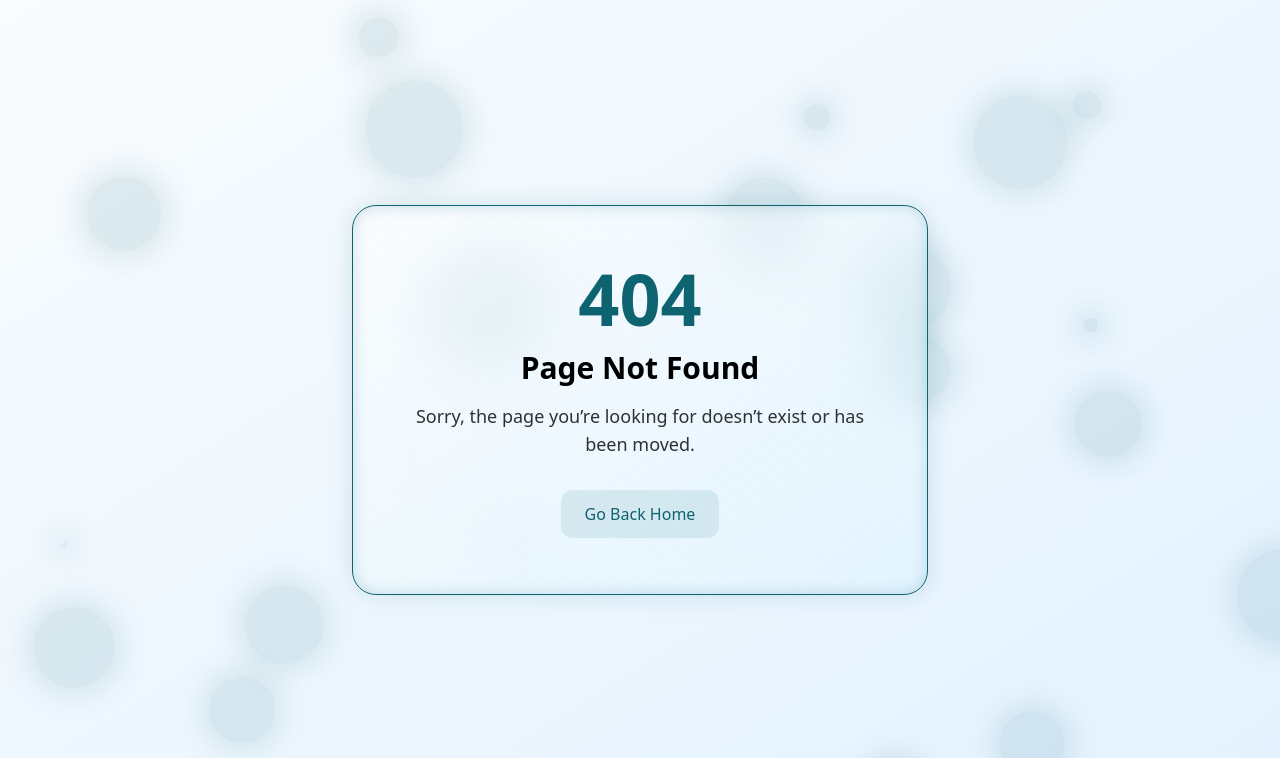
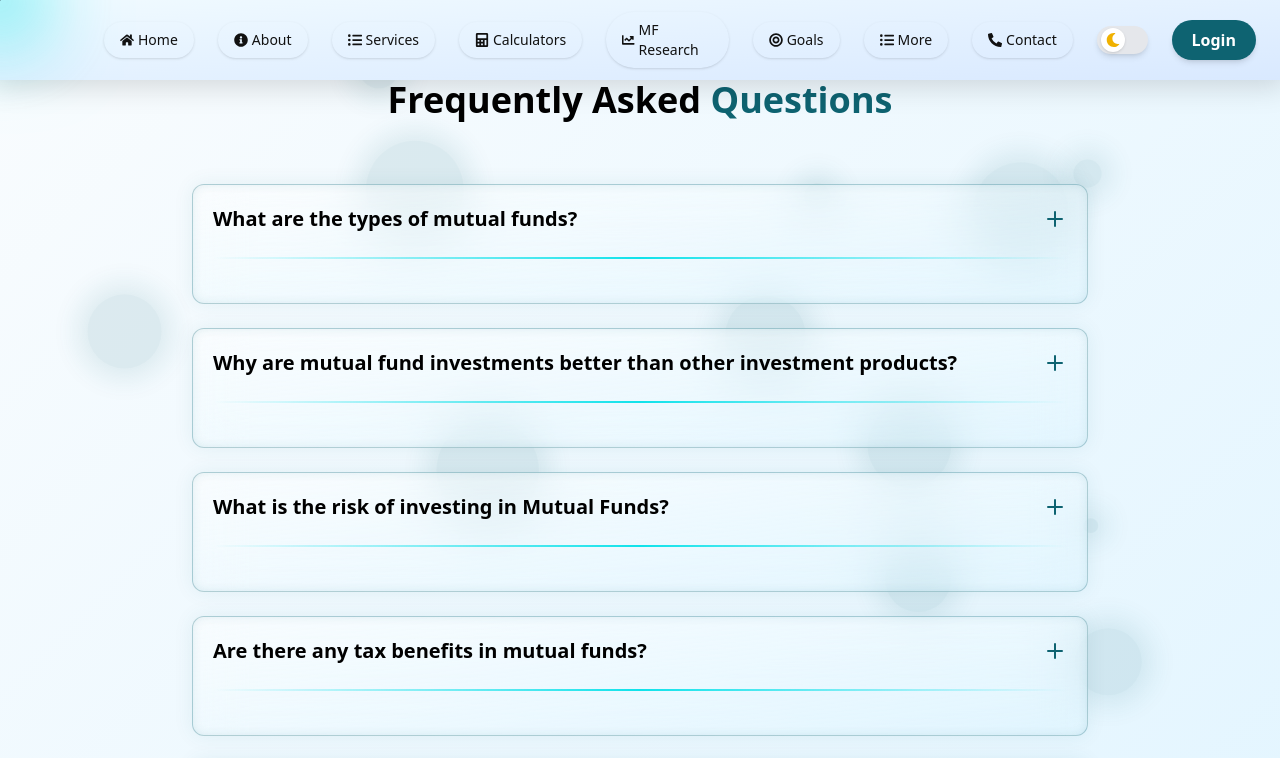
Before and after one commit to Satish-kumar-Meher/Shrinivesh, a React (Vite) app: page /mf_faqs in a window 1280 px wide. Before the commit this address had no page. Shown: the top 758 px of the page. Built offline with nearby package versions, Linux system fonts and the light colour scheme.

Commit message:
FAQs added

```diff
--- /dev/null
+++ b/src/components/more/MutualFundsFAQ.jsx
@@ -0,0 +1,133 @@
+import { useState } from "react";
+import { useSelector } from "react-redux";
+import { motion, AnimatePresence } from "framer-motion";
+import { Plus, Minus } from "lucide-react";
+import { Bubbles } from "../../utils/Bubble";
+
+
+const faqs = [
+  {
+    question: "What are the types of mutual funds?",
+    answer:
+      "Broadly there are two types of mutual fund categories: Equity & Debt. There are various combinations of these two categories that create hybrid funds.",
+  },
+  {
+    question: "Why are mutual fund investments better than other investment products?",
+    answer:
+      "Mutual funds offer diversification, professional management, and flexibility — often with lower costs compared to directly managing a portfolio.",
+  },
+  {
+    question: "What is the risk of investing in Mutual Funds?",
+    answer:
+      "Risks vary based on the fund type. Equity funds carry market risk, while debt funds carry interest rate and credit risks.",
+  },
+  {
+    question: "Are there any tax benefits in mutual funds?",
+    answer:
+      "Yes. ELSS (Equity Linked Savings Scheme) mutual funds offer tax deductions under Section 80C up to ₹1.5 lakhs per year.",
+  },
+  {
+    question: "Is it a good time to invest in mutual funds?",
+    answer:
+      "The best time to invest is when you have clear goals and a disciplined SIP strategy. Timing the market isn't necessary for long-term success.",
+  },
+  {
+    question: "What returns can be expected from Equity oriented funds?",
+    answer:
+      "Returns depend on market performance and fund selection. Historically, equity funds deliver higher returns over the long term.",
+  },
+  {
+    question: "Can I plan to save for my future financial goals using mutual funds?",
+    answer:
+      "Absolutely. Mutual funds are ideal for long-term goals like retirement, education, and buying a home through disciplined investing.",
+  },
+];
+
+const MutualFundsFAQ = () => {
+  const [openIndex, setOpenIndex] = useState(null);
+  const { mode: darkMode } = useSelector((state) => state.screenMode);
+
+  const handleToggle = (index) =>
+    setOpenIndex(openIndex === index ? null : index);
+
+  const bgGradient = darkMode
+    ? "bg-gradient-to-br from-[#0e1525] to-[#081824]"
+    : "bg-gradient-to-br from-[#f9fcfe] to-[#dff4ff]";
+
+  const cardGlass = darkMode
+    ? "bg-gradient-to-br from-[#1a2a38]/40 to-[#0b1925]/20"
+    : "bg-gradient-to-br from-white/50 to-[#d2f2ff]/30";
+
+  const textColor = darkMode ? "text-white" : "text-black";
+  const highlight = darkMode ? "text-[#10e2ea]" : "text-[#0e6371]";
+  const divider =
+    "h-[2px] w-full bg-gradient-to-r from-transparent via-[#10e2ea] to-transparent my-6";
+
+  const glow = darkMode
+    ? "shadow-[inset_0_0_10px_rgba(16,226,234,0.2),0_0_20px_rgba(16,226,234,0.1)]"
+    : "shadow-[inset_0_0_10px_rgba(14,99,113,0.1),0_0_20px_rgba(14,99,113,0.08)]";
+
+  return (
+    <section
+      className={`relative z-0 min-h-screen px-4 py-20 sm:px-8 md:px-12 lg:px-20 ${bgGradient} transition-colors duration-500`}
+    >
+      <Bubbles darkMode={darkMode} />
+
+      <div className="relative z-10 max-w-5xl mx-auto text-center mb-16">
+        <motion.h2
+          initial={{ opacity: 0, y: -30 }}
+          whileInView={{ opacity: 1, y: 0 }}
+          transition={{ duration: 0.6 }}
+          className={`text-3xl sm:text-4xl font-bold ${textColor}`}
+        >
+          Frequently Asked <span className={highlight}>Questions</span>
+        </motion.h2>
+      </div>
+
+      <div className="relative z-10 max-w-4xl mx-auto space-y-6">
+        {faqs.map((faq, index) => (
+          <motion.div
+            key={index}
+            initial={{ scale: 0.85, opacity: 0 }}
+            whileInView={{ scale: 1, opacity: 1 }}
+            transition={{ duration: 0.4, delay: index * 0.05, type: "spring" }}
+            viewport={{ once: true }}
+            className={`p-5 rounded-xl backdrop-blur-xl ${cardGlass} border ${glow} ${
+              darkMode ? "border-[#10e2ea]/40" : "border-[#0e6371]/30"
+            }`}
+          >
+            <button
+              onClick={() => handleToggle(index)}
+              className="w-full flex justify-between items-center text-left"
+            >
+              <h3 className={`text-lg sm:text-xl font-semibold ${textColor}`}>
+                {faq.question}
+              </h3>
+              <span className={highlight}>
+                {openIndex === index ? <Minus /> : <Plus />}
+              </span>
+            </button>
+
+            <AnimatePresence initial={false}>
+              {openIndex === index && (
+                <motion.div
+                  initial={{ opacity: 0, height: 0 }}
+                  animate={{ opacity: 1, height: "auto" }}
+                  exit={{ opacity: 0, height: 0 }}
+                  transition={{ duration: 0.4 }}
+                  className={`overflow-hidden mt-3 text-sm sm:text-base leading-relaxed ${textColor} opacity-90`}
+                >
+                  <div>{faq.answer}</div>
+                </motion.div>
+              )}
+            </AnimatePresence>
+
+            <div className={divider}></div>
+          </motion.div>
+        ))}
+      </div>
+    </section>
+  );
+};
+
+export default MutualFundsFAQ;
--- a/src/pages/Home.jsx
+++ b/src/pages/Home.jsx
@@ -121,7 +121,8 @@ const Home = () => {
           className="max-w-xl w-full"
         >
           <motion.h1
-            className={`text-4xl md:text-5xl font-extrabold leading-tight mb-6 ${
+            className={`text-4xl  md:text-5xl font-extrabold leading-tight mb-4 md:mb-6
+              mt-[-35px] sm:mt-0 ${
               darkMode ? 'text-white' : 'text-gray-800'
             }`}
             variants={textVariant}
@@ -213,7 +214,7 @@ const Home = () => {
     <SecureSection/>
     <TopMutualFunds/>
     <InvestmentReturns/>
-     <AssetAllocation/>
+    <AssetAllocation/>
     <TestimonialSlider/>
     <LatestBlog/>
     <LatestNews/>
--- /dev/null
+++ b/src/pages/More.jsx
@@ -0,0 +1,106 @@
+import { useSelector } from "react-redux";
+import { motion } from "framer-motion";
+import { Bubbles } from "../utils/Bubble";
+import { useNavigate } from "react-router-dom";
+import { BookText, Newspaper, HelpCircle, Users, BarChart3 } from "lucide-react";
+
+const sections = [
+  {
+    name: "Blog",
+    description: "Insights and updates on investing, finance, and money habits.",
+    icon: <BookText size={32} />,
+    route: "/blog",
+  },
+  {
+    name: "News",
+    description: "Stay up to date with market trends and latest financial news.",
+    icon: <Newspaper size={32} />,
+    route: "/news",
+  },
+  {
+    name: "Mutual Funds FAQ",
+    description: "Answers to common questions about mutual fund investing.",
+    icon: <HelpCircle size={32} />,
+    route: "/mf_faqs",
+  },
+  {
+    name: "NRI Corner FAQ",
+    description: "Help and guidance tailored for NRIs investing in India.",
+    icon: <Users size={32} />,
+    route: "/nri-faq",
+  },
+  {
+    name: "Financial Planning",
+    description: "Start your journey to financial freedom with proper planning.",
+    icon: <BarChart3 size={32} />,
+    route: "/financial-planning",
+  },
+];
+
+const More = () => {
+  const { mode: darkMode } = useSelector((state) => state.screenMode);
+  const navigate = useNavigate();
+
+  const bgGradient = darkMode
+    ? "bg-gradient-to-br from-[#0b0d1a] to-[#081c29]"
+    : "bg-gradient-to-br from-[#f9fcfe] to-[#e3f2ff]";
+
+  const textColor = darkMode ? "text-white" : "text-black";
+  const highlight = darkMode ? "text-[#10e2ea]" : "text-[#0e6371]";
+
+  const cardGlass = darkMode
+    ? "bg-gradient-to-br from-[#1a2a38]/40 to-[#0b1925]/20"
+    : "bg-gradient-to-br from-white/50 to-[#d2f2ff]/30";
+
+  const glow = darkMode
+    ? "shadow-[inset_0_0_15px_rgba(16,226,234,0.3),0_0_20px_rgba(16,226,234,0.2)]"
+    : "shadow-[inset_0_0_15px_rgba(14,99,113,0.2),0_0_20px_rgba(14,99,113,0.15)]";
+
+  return (
+    <section
+      className={`relative z-0 min-h-screen py-20 px-4 sm:px-8 md:px-12 lg:px-20 ${bgGradient} transition-colors duration-500 overflow-hidden`}
+    >
+      <Bubbles darkMode={darkMode} />
+
+      <div className="relative z-10 max-w-7xl mx-auto text-center mb-14">
+        <motion.h2
+          initial={{ opacity: 0, y: -30 }}
+          animate={{ opacity: 1, y: 0 }}
+          transition={{ duration: 0.6 }}
+          className={`text-3xl sm:text-4xl font-bold ${textColor}`}
+        >
+          Explore <span className={highlight}>More Sections</span>
+        </motion.h2>
+        <p className={`mt-4 text-base sm:text-lg ${textColor} opacity-80`}>
+          Dig deeper into expert articles, FAQs, and tools designed to guide your financial journey.
+        </p>
+      </div>
+
+      <div className="relative z-10 grid grid-cols-1 sm:grid-cols-2 lg:grid-cols-3 gap-8 max-w-7xl mx-auto">
+        {sections.map((section, index) => (
+          <motion.div
+            key={index}
+            initial={{ rotateY: 90, opacity: 0 }}
+            whileInView={{ rotateY: 0, opacity: 1 }}
+            transition={{ duration: 0.6, delay: index * 0.1, type: "spring", stiffness: 80 }}
+            viewport={{ once: true }}
+            className={`p-6 rounded-2xl backdrop-blur-xl border cursor-pointer ${cardGlass} ${glow} ${
+              darkMode ? "border-[#10e2ea]" : "border-[#0e6371]"
+            } hover:scale-105 transition-all duration-300`}
+            onClick={() => navigate(section.route)}
+          >
+            <div className={`flex items-center gap-4 mb-4 ${highlight}`}>
+              {section.icon}
+              <h3 className="text-xl font-semibold">{section.name}</h3>
+            </div>
+            <p className={`text-sm sm:text-base opacity-90 ${textColor}`}>
+              {section.description}
+            </p>
+          </motion.div>
+        ))}
+      </div>
+    </section>
+  );
+};
+
+export default More;
```
Also changed, not shown: src/App.jsx (+12 -0 lines).
